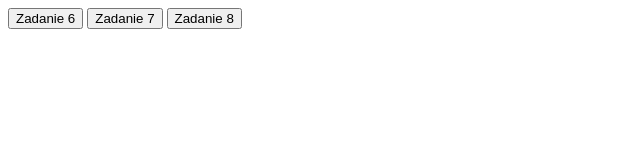
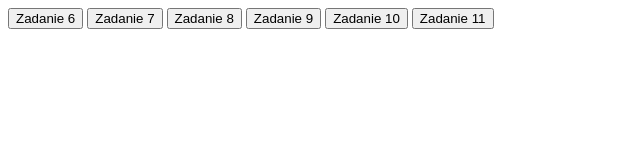
Before and after one commit to Kinowski-Daniel/Praktyki2023, a plain HTML site: page Zadania 14.11/index.html in a window 1280 px wide. Shown: the whole page, without its empty margins (0-640 px from the left). Drawn offline with Linux system fonts and the light colour scheme.

Commit message:
Add files via upload

```diff
--- a/Zadania 14.11/index.html
+++ b/Zadania 14.11/index.html
@@ -1,14 +1,17 @@
 <!DOCTYPE html>
-<html lang="pl">
+<html lang="en">
 <head>
     <meta charset="UTF-8">
     <meta name="viewport" content="width=device-width, initial-scale=1.0">
-    <title>Książki</title>
+    <title>Book Functions</title>
     <script src="myscript.js"></script>
 </head>
 <body>
 <button onclick="policzWTytule()">Zadanie 6</button>
 <button onclick="iloścPozytywnychO()">Zadanie 7</button>
 <button onclick="drugiNajTytul()">Zadanie 8</button>
+<button onclick="zadanie9()">Zadanie 9</button>
+<button onclick="zadanie10()">Zadanie 10</button>
+<button onclick="zadanie11()">Zadanie 11</button>
 </body>
 </html>
--- a/Zadania 14.11/myscript.js
+++ b/Zadania 14.11/myscript.js
@@ -33,3 +33,58 @@ const drugiNajTytul = () => {
     const sortedTitles = books.map(book => book.title).sort((a, b) => b.length - a.length);
     console.log(sortedTitles[1] || '');
 };
+
+const zadanie9 = () => {
+    const promise = new Promise((resolve, reject) => {
+      setTimeout(() => {
+        resolve('Udało się!');
+      }, 5000);
+    });
+
+    promise.then((result) => {
+      console.log(result);
+    });
+  };
+
+
+  const zadanie10 = () => {
+    const multiplyAsync = (x, y) => {
+      return new Promise((resolve, reject) => {
+        if (typeof x !== 'number' || typeof y !== 'number') {
+          reject(new Error('Jeden z argumentów nie jest liczbą!'));
+        } else {
+          const result = x * y;
+          resolve(result);
+        }
+      });
+    };
+
+    multiplyAsync(5, 10)
+      .then((result) => {
+        console.log(result);
+      })
+      .catch((error) => {
+        console.error(error);
+      });
+  };
+
+
+  const zadanie11 = () => {
+    fetch('https://jsonplaceholder.typicode.com/posts')
+      .then((response) => {
+        if (response.status === 200) {
+          return response.json();
+        } else {
+          throw new Error('Błąd! Status nie jest równy 200');
+        }
+      })
+      .then((data) => {
+        data.forEach(({ title, body }) => {
+          console.log('Tytuł:', title);
+          console.log('Body:', body);
+        });
+      })
+      .catch((error) => {
+        console.error(error);
+      });
+  };
```
